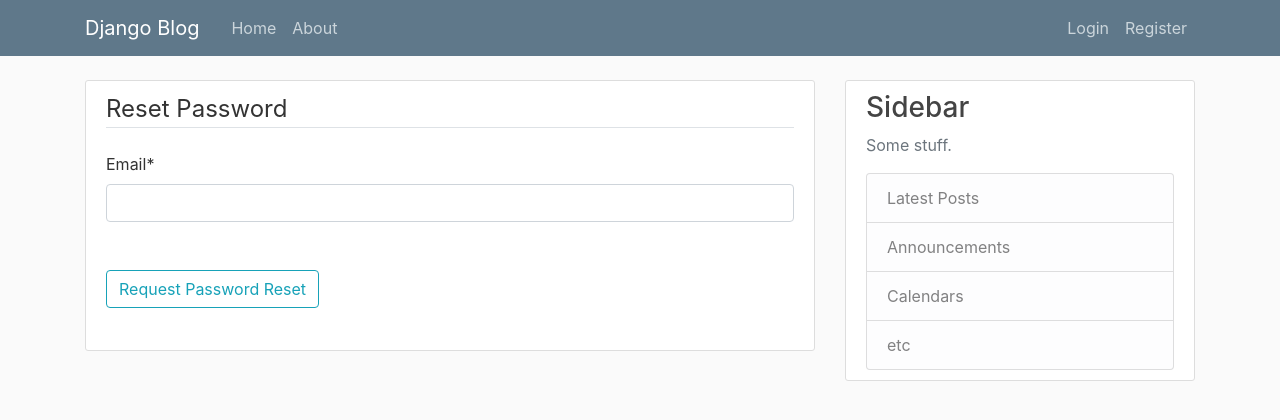
After one commit to Hebzi/DjangoBlog, a Django app: page /password-reset/ in a window 1280 px wide. The commit adds this page. Shown: the top 420 px of the page. Run offline with Django 3.2, Linux system fonts and the light colour scheme; some libraries are stand-ins or nearby versions.

Commit message:
Add user password reset

```diff
--- a/DjangoBlog/urls.py
+++ b/DjangoBlog/urls.py
@@ -26,6 +26,16 @@ urlpatterns = [
     path('profile/', user_views.profile, name='profile'),
     path('login/', auth_views.LoginView.as_view(template_name="users/login.html"), name='login'),
     path('logout/', auth_views.LogoutView.as_view(template_name="users/logout.html"), name='logout'),
+    path('password-reset/', auth_views.PasswordResetView.as_view(template_name="users/password_reset.html"),
+         name='password_reset'),
+    path('password-reset/done/',
+         auth_views.PasswordResetDoneView.as_view(template_name="users/password_reset_done.html"),
+         name='password_reset_done'),
+    path('password-reset-confirm/<uidb64>/<token>/',
+         auth_views.PasswordResetConfirmView.as_view(template_name="users/password_reset_confirm.html"),
+         name='password_reset_confirm'),
+    path('password-reset-complete/', auth_views.PasswordResetCompleteView.as_view(template_name="users/password_reset_complete.html"),
+         name='password_reset_complete'),
     path('', include('blog.urls')),
 ]
 
--- a/blog/views.py
+++ b/blog/views.py
@@ -13,7 +13,7 @@ def home(request):
 
 class PostListView(ListView):
     model = Post
-    template_name = 'blog/home.html'  # <app>/<model>_<viewtype>.html
+    template_name = 'blog/home.html'  # default: <app>/<model>_<viewtype>.html
     context_object_name = 'posts'
     ordering = ['-date_posted']
 
--- a/users/templates/users/login.html
+++ b/users/templates/users/login.html
@@ -13,6 +13,9 @@
             </fieldset>
             <div class="form-group">
                 <button class="btn btn-outline-info mt-3 mb-3" type="submit">Sign In</button>
+                <small class="text-muted ml-2">
+                    <a href="{% url 'password_reset' %}">Forgot password?</a>
+                </small>
             </div>
         </form>
         <div class="border-top pt-3">
--- /dev/null
+++ b/users/templates/users/password_reset.html
@@ -0,0 +1,19 @@
+{% extends "blog/base.html" %}
+{% load crispy_forms_filters %}
+{% load crispy_forms_tags %}
+
+{% block content %}
+    <div class="content-section">
+        <form method="POST">
+            {% csrf_token %}
+
+            <fieldset class="form-group">
+                <legend class="border-bottom mb-4">Reset Password</legend>
+                {{ form | crispy }}
+            </fieldset>
+            <div class="form-group">
+                <button class="btn btn-outline-info mt-3 mb-3" type="submit">Request Password Reset</button>
+            </div>
+        </form>
+    </div>
+{% endblock content %}
```
Also changed, not shown: DjangoBlog/settings.py (+7 -0 lines), users/templates/users/password_reset_complete.html (added, +8 -0 lines), users/templates/users/password_reset_confirm.html (added, +19 -0 lines), users/templates/users/password_reset_done.html (added, +7 -0 lines).
